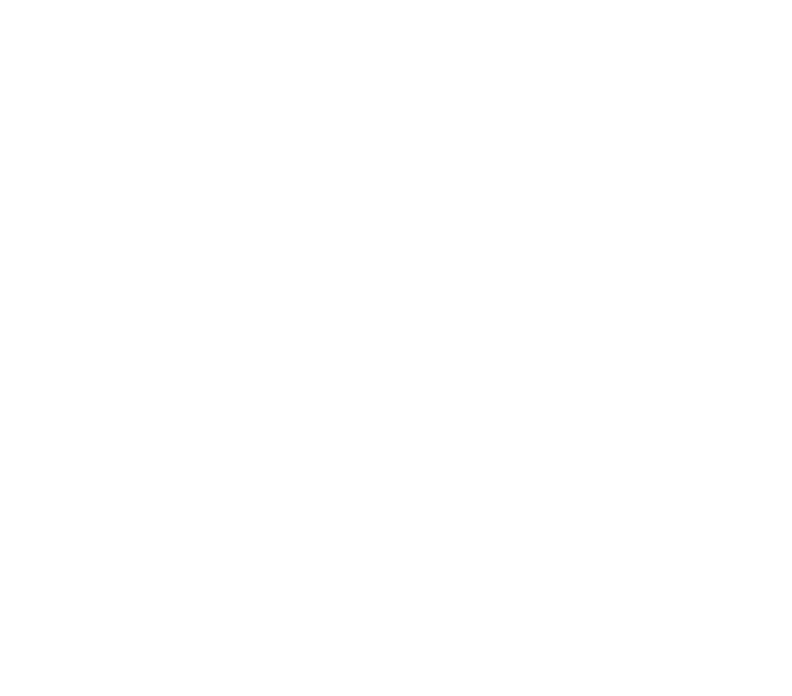
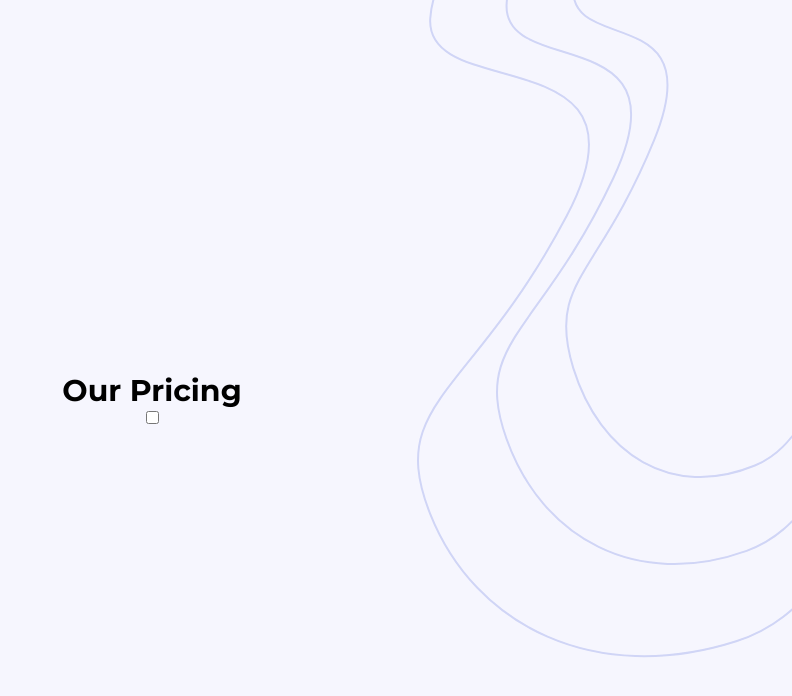
Before and after one commit to kardahim/pricing-component-with-toggle, a React (Create React App) app: page / in a window 1280 px wide. Shown: the top 696 px of the page, without its empty margins (488-1280 px from the left). Built offline with nearby package versions, Linux system fonts and the light colour scheme.

Commit message:
add background

```diff
--- a/public/index.html
+++ b/public/index.html
@@ -22,7 +22,7 @@
       work correctly both with client-side routing and a non-root public URL.
       Learn how to configure a non-root public URL by running `npm run build`.
     -->
-  <title>Frontend Mentor | Pricing component with toogle</title>
+  <title>Frontend Mentor | Pricing component with toggle</title>
 </head>
 
 <body>
--- a/src/App.tsx
+++ b/src/App.tsx
@@ -1,9 +1,23 @@
 import React from 'react';
+
+import './styles/app.scss';
+import bgTopImage from './assets/images/bg-top.svg';
+import bgBottomImage from './assets/images/bg-bottom.svg';
 
 function App() {
   return (
-    <div className="App">
-    </div>
+    <main className="app">
+      <img src={bgTopImage} alt="background top" className="app__image app__image--top" />
+      <img src={bgBottomImage} alt="background bottom" className="app__image app__image--bottom" />
+      <h1 className="app__header">Our Pricing</h1>
+      <div className="app__toggle">
+        <span></span>
+        <input type="checkbox" />
+        <span></span>
+      </div>
+      <div className="app__cards"></div>
+      <footer className="app__footer"></footer>
+    </main>
   );
 }
 
--- a/src/styles/app.scss
+++ b/src/styles/app.scss
@@ -1 +1,48 @@
 @import './variables.scss';
+
+* {
+    padding: 0;
+    margin: 0;
+    box-sizing: border-box;
+}
+
+.app {
+    height: 100vh;
+
+    display: flex;
+    justify-content: center;
+    align-items: center;
+    flex-direction: column;
+
+    font-family: $font-family;
+    font-size: $body-font-size;
+    font-weight: $font-weight;
+
+    position: relative;
+
+    background: $background-color;
+
+    .app__image {
+        position: absolute;
+    }
+
+    .app__image--top {
+        top: 0px;
+        right: 0px;
+    }
+
+    .app__image--bottom {
+        bottom: 0px;
+        left: 0px;
+        z-index: -1;
+    }
+
+    .app__header {}
+
+    .app__toggle {}
+
+    .app__cards {}
+
+    .app__footer {}
+
+}
--- a/src/styles/variables.scss
+++ b/src/styles/variables.scss
@@ -2,7 +2,7 @@
 
 // colors
 $c0: linear-gradient(hsl(236, 72%, 79%), hsl(237, 63%, 64%));
-$c1: hsl(240, 78%, 98%);
+$background-color: hsl(240, 78%, 98%);
 $c2: hsl(234, 14%, 74%);
 $c3: hsl(233, 13%, 49%);
 $c4: hsl(232, 13%, 33%);
```
